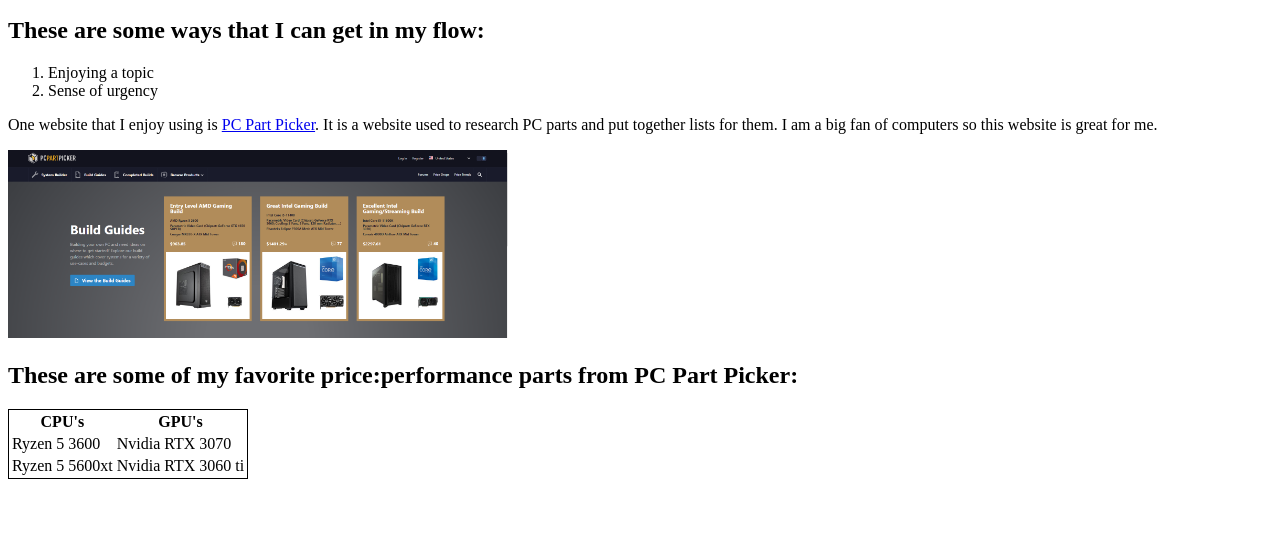
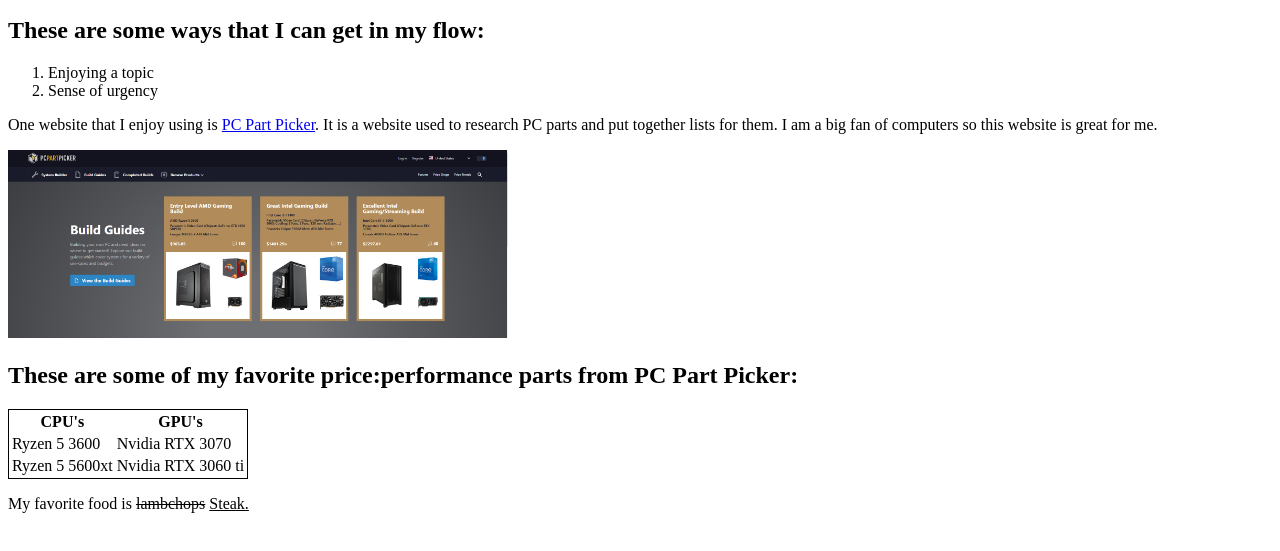
Before and after one commit to DClapp5/DClapp5.github.io, a plain HTML site: page myflow/index.html in a window 1280 px wide. Shown: the part 101-652 px from the top of the page. Drawn offline with Linux system fonts and the light colour scheme.

Commit message:
New <del> and <ins> Tag

```diff
--- a/myflow/index.html
+++ b/myflow/index.html
@@ -34,6 +34,7 @@
         </tr>
     </table>
 
+    <p>My favorite food is <del>lambchops</del> <ins>Steak.</ins></p>
 </body>
 
 </html>
```
